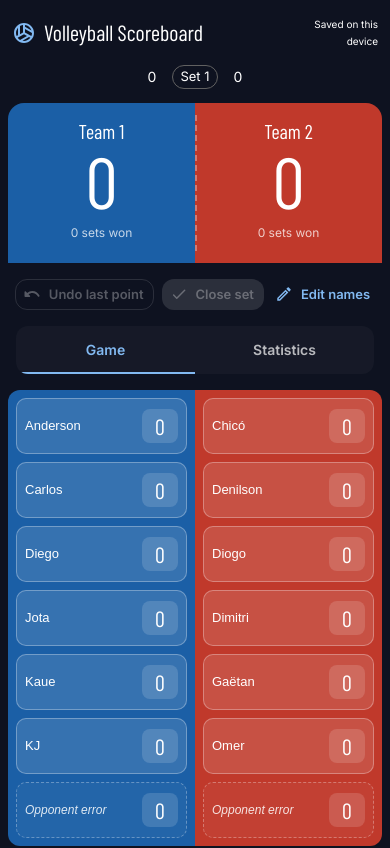
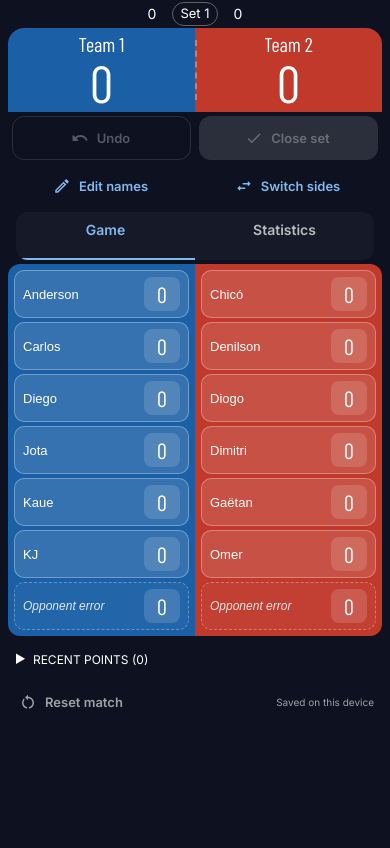
Before and after one commit to diogobas/volleyball_scoreboard, a React (Vite) app: page / in a window 390 px wide. Shown: the top 848 px of the page. Built offline with nearby package versions, Linux system fonts and the light colour scheme.

Commit message:
feat: add switch sides and compact mobile scoreboard layout

```diff
--- a/src/App.jsx
+++ b/src/App.jsx
@@ -1,10 +1,10 @@
 import { useEffect, useReducer, useState } from 'react';
 import { Alert, Box, Button, Chip, Dialog, DialogActions, DialogContent, DialogContentText, DialogTitle, Paper, Stack, Tab, Tabs, Typography } from '@mui/material';
-import SportsVolleyballOutlined from '@mui/icons-material/SportsVolleyballOutlined';
 import UndoRounded from '@mui/icons-material/UndoRounded';
 import EditOutlined from '@mui/icons-material/EditOutlined';
 import RestartAltRounded from '@mui/icons-material/RestartAltRounded';
 import CheckRounded from '@mui/icons-material/CheckRounded';
+import SwapHorizRounded from '@mui/icons-material/SwapHorizRounded';
 import { createMatch, matchReducer, restoreMatch, STORAGE_KEY, TEAM_IDS, teamScore } from './game/match';
 import { Roster, ScorePanel } from './components/TeamPanel';
 import EditTeamsDialog from './components/EditTeamsDialog';
@@ -25,6 +25,8 @@ export default function App() {
   const [saved, setSaved] = useState(false);
   const scoreA = teamScore(state.teams.A);
   const scoreB = teamScore(state.teams.B);
+  const teamOrder = state.sidesSwapped ? ['B', 'A'] : TEAM_IDS;
+  const [leftTeam, rightTeam] = teamOrder.map(id => state.teams[id]);
 
   useEffect(() => {
     try {
@@ -38,39 +40,35 @@ export default function App() {
 
   const last = state.log.at(-1);
   const closing = confirmation === 'closeSet';
-  return <Box component="main" className="app">
-    <Stack component="header" direction="row" sx={{ justifyContent: 'space-between', alignItems: 'center' }} className="app-header">
-      <Stack direction="row" sx={{ alignItems: 'center', gap: 1 }}>
-        <SportsVolleyballOutlined color="primary" />
-        <Typography component="h1" variant="h5">Volleyball Scoreboard</Typography>
-      </Stack>
-      <Typography variant="caption" color="text.secondary">{saved ? 'Saved on this device' : storageWarning ? 'Local saving unavailable' : 'Saving…'}</Typography>
-    </Stack>
+  return <Box component="main" className="app" aria-label="Volleyball Scoreboard">
     {storageWarning && <Alert severity="warning" onClose={() => setStorageWarning('')} sx={{ mx: 2, mb: 2 }}>{storageWarning}</Alert>}
     <Stack className="set-bar" direction="row" sx={{ alignItems: 'center', justifyContent: 'center', gap: 2 }}>
-      <Typography variant="body2">{state.teams.A.setsWon}</Typography>
+      <Typography variant="body2" aria-label={`Sets won by ${leftTeam.name}`}>{leftTeam.setsWon}</Typography>
       <Chip size="small" variant="outlined" label={`Set ${state.currentSet}`} />
-      <Typography variant="body2">{state.teams.B.setsWon}</Typography>
+      <Typography variant="body2" aria-label={`Sets won by ${rightTeam.name}`}>{rightTeam.setsWon}</Typography>
     </Stack>
-    <Box className="score-panels">{TEAM_IDS.map(id => <ScorePanel key={id} id={id} team={state.teams[id]} />)}</Box>
-    <Stack className="actions" direction="row" sx={{ justifyContent: 'center', gap: 1, flexWrap: 'wrap' }}>
-      <Button variant="outlined" size="small" startIcon={<UndoRounded />} disabled={!last} onClick={() => dispatch({ type: 'undo' })}>
-        {last?.type === 'set' ? 'Undo last set' : 'Undo last point'}
+    <Box className="score-panels">{teamOrder.map(id => <ScorePanel key={id} id={id} team={state.teams[id]} />)}</Box>
+    <Box className="actions">
+      <Button variant="outlined" size="small" startIcon={<UndoRounded />} disabled={!last}
+        aria-label={last?.type === 'set' ? 'Undo last set' : 'Undo last point'} onClick={() => dispatch({ type: 'undo' })}>
+        Undo
       </Button>
       <Button variant="contained" size="small" startIcon={<CheckRounded />} disabled={scoreA + scoreB === 0}
         onClick={() => setConfirmation('closeSet')}>Close set</Button>
       <Button size="small" startIcon={<EditOutlined />} onClick={() => setEditing(true)}>Edit names</Button>
-    </Stack>
+      <Button size="small" startIcon={<SwapHorizRounded />} aria-pressed={state.sidesSwapped}
+        onClick={() => dispatch({ type: 'switchSides' })}>Switch sides</Button>
+    </Box>
     <Tabs value={tab} onChange={(_, value) => setTab(value)} variant="fullWidth" className="tabs" aria-label="Match view">
       <Tab id="game-tab" aria-controls="game-panel" label="Game" />
       <Tab id="stats-tab" aria-controls="stats-panel" label="Statistics" />
     </Tabs>
     <Box role="tabpanel" id="game-panel" aria-labelledby="game-tab" hidden={tab !== 0}>
       {tab === 0 && <>
-        <Box className="rosters">{TEAM_IDS.map(id => <Roster key={id} id={id} team={state.teams[id]}
+        <Box className="rosters">{teamOrder.map(id => <Roster key={id} id={id} team={state.teams[id]}
           onPoint={(team, playerId) => dispatch({ type: 'point', team, playerId })} />)}</Box>
-        <Box className="log-wrap">
-          <Typography variant="overline" color="text.secondary">Recent points</Typography>
+        <Box component="details" className="log-wrap">
+          <Box component="summary"><Typography component="span" variant="overline" color="text.secondary">Recent points ({state.log.length})</Typography></Box>
           <Box className="log-list">
             {state.log.length === 0 ? <Typography variant="body2" color="text.secondary" sx={{ py: 1 }}>No points scored yet. Tap a player to start.</Typography>
               : state.log.slice(-40).reverse().map((entry, i) => <Paper key={state.log.length - i} className="log-item" elevation={0}>
@@ -84,17 +82,18 @@ export default function App() {
       </>}
     </Box>
     <Box role="tabpanel" id="stats-panel" aria-labelledby="stats-tab" hidden={tab !== 1}>
-      {tab === 1 && <Statistics state={state} />}
+      {tab === 1 && <Statistics state={state} teamOrder={teamOrder} />}
     </Box>
     <Box component="footer" className="footer">
       <Button color="inherit" size="small" startIcon={<RestartAltRounded />} onClick={() => setConfirmation('reset')}>Reset match</Button>
+      <Typography variant="caption" color="text.secondary">{saved ? 'Saved on this device' : storageWarning ? 'Local saving unavailable' : 'Saving…'}</Typography>
     </Box>
-    {editing && <EditTeamsDialog teams={state.teams} onClose={() => setEditing(false)}
+    {editing && <EditTeamsDialog teams={state.teams} teamOrder={teamOrder} onClose={() => setEditing(false)}
       onSave={teams => { dispatch({ type: 'edit', teams }); setEditing(false); }} />}
     <Dialog open={Boolean(confirmation)} onClose={() => setConfirmation(null)} aria-labelledby="confirm-title" aria-describedby="confirm-message">
       <DialogTitle id="confirm-title">{closing ? `Close set ${state.currentSet}?` : 'Reset match?'}</DialogTitle>
       <DialogContent><DialogContentText id="confirm-message">
-        {closing ? `Final score: ${state.teams.A.name} ${scoreA} × ${scoreB} ${state.teams.B.name}. Set scores will reset; match statistics will be kept.${scoreA === scoreB ? ' The score is tied, so neither team will be awarded a set.' : ''}`
+        {closing ? `Final score: ${leftTeam.name} ${teamScore(leftTeam)} × ${teamScore(rightTeam)} ${rightTeam.name}. Set scores will reset; match statistics will be kept.${scoreA === scoreB ? ' The score is tied, so neither team will be awarded a set.' : ''}`
           : 'All points, sets, and statistics will be cleared. Names will be kept. This cannot be undone.'}
       </DialogContentText></DialogContent>
       <DialogActions><Button onClick={() => setConfirmation(null)}>Cancel</Button>
--- a/src/components/EditTeamsDialog.jsx
+++ b/src/components/EditTeamsDialog.jsx
@@ -2,7 +2,7 @@ import { useState } from 'react';
 import { Box, Button, Dialog, DialogActions, DialogContent, DialogTitle, Stack, TextField, Typography } from '@mui/material';
 import { TEAM_IDS } from '../game/match';
 
-export default function EditTeamsDialog({ teams, onClose, onSave }) {
+export default function EditTeamsDialog({ teams, teamOrder, onClose, onSave }) {
   const [draft, setDraft] = useState(() => structuredClone(teams));
   const update = (id, name, index) => setDraft(previous => ({ ...previous, [id]: {
     ...previous[id], ...(index === undefined ? { name } : {
@@ -13,8 +13,8 @@ export default function EditTeamsDialog({ teams, onClose, onSave }) {
     <DialogTitle id="edit-title">Edit teams and players</DialogTitle>
     <DialogContent dividers>
       <Box className="edit-grid">
-        {TEAM_IDS.map((id, index) => <Stack key={id} spacing={2}>
-          <Typography variant="overline">Team {index + 1}</Typography>
+        {teamOrder.map(id => <Stack key={id} spacing={2}>
+          <Typography variant="overline">Team {TEAM_IDS.indexOf(id) + 1}</Typography>
           <TextField label="Team name" value={draft[id].name} onChange={e => update(id, e.target.value)}
             slotProps={{ htmlInput: { maxLength: 16 } }} fullWidth />
           {draft[id].players.filter(p => !p.isError).map((player, i) =>
--- a/src/components/Statistics.jsx
+++ b/src/components/Statistics.jsx
@@ -3,7 +3,7 @@ import EmojiEventsOutlined from '@mui/icons-material/EmojiEventsOutlined';
 import { TEAM_IDS } from '../game/match';
 import { teamColors } from '../theme';
 
-export default function Statistics({ state }) {
+export default function Statistics({ state, teamOrder }) {
   const scorers = TEAM_IDS.flatMap(id => state.teams[id].players.filter(p => !p.isError)
     .map(p => ({ ...p, teamName: state.teams[id].name })));
   const best = Math.max(0, ...scorers.map(p => p.matchPoints));
@@ -17,7 +17,7 @@ export default function Statistics({ state }) {
       <Typography variant="body2" color="text.secondary">{best ? `${best} ${best === 1 ? 'point' : 'points'}${leaders.length === 1 ? ` · ${leaders[0].teamName}` : ' · tied for the lead'}` : 'Score points to track match statistics.'}</Typography>
     </Paper>
     <Box className="stats-grid">
-      {TEAM_IDS.map(id => {
+      {teamOrder.map(id => {
         const team = state.teams[id];
         const max = Math.max(1, ...team.players.map(p => p.matchPoints));
         return <Box key={id}>
--- a/src/components/TeamPanel.jsx
+++ b/src/components/TeamPanel.jsx
@@ -6,7 +6,6 @@ export function ScorePanel({ id, team }) {
   return <Box className="score-panel" sx={{ bgcolor: teamColors[id] }}>
     <Typography component="h2" className="team-heading">{team.name}</Typography>
     <Typography component="p" className="score" aria-label={`Score for ${team.name}`} aria-live="polite">{teamScore(team)}</Typography>
-    <Typography variant="caption" sx={{ opacity: .75 }}>{team.setsWon} {team.setsWon === 1 ? 'set won' : 'sets won'}</Typography>
   </Box>;
 }
 
--- a/src/game/match.js
+++ b/src/game/match.js
@@ -8,6 +8,7 @@ const rosters = {
 export function createMatch() {
   return {
     currentSet: 1,
+    sidesSwapped: false,
     teams: Object.fromEntries(TEAM_IDS.map((id, index) => [id, {
       name: `Team ${index + 1}`,
       setsWon: 0,
@@ -25,6 +26,8 @@ export function teamScore(team) {
 
 export function matchReducer(state, action) {
   switch (action.type) {
+    case 'switchSides':
+      return { ...state, sidesSwapped: !state.sidesSwapped };
     case 'point': {
       const team = state.teams[action.team];
       const player = team?.players.find(p => p.id === action.playerId);
@@ -83,7 +86,7 @@ export function matchReducer(state, action) {
           name: action.teams[id].players[i].name.trim().slice(0, 20) || p.name }),
       }])) };
     case 'reset':
-      return { ...createMatch(), teams: Object.fromEntries(TEAM_IDS.map(id => [id, {
+      return { ...createMatch(), sidesSwapped: state.sidesSwapped, teams: Object.fromEntries(TEAM_IDS.map(id => [id, {
         ...state.teams[id], setsWon: 0,
         players: state.teams[id].players.map(p => ({ ...p, setPoints: 0, matchPoints: 0 })),
       }])) };
@@ -97,6 +100,7 @@ export function restoreMatch(raw) {
   if (!raw) return createMatch();
   const saved = JSON.parse(raw);
   const initial = createMatch();
+  initial.sidesSwapped = saved.sidesSwapped === true;
   for (const id of TEAM_IDS) {
     const team = saved.teams[id];
     if (typeof team.name !== 'string' || !team.name.trim() || team.name.length > 16 ||
--- a/src/styles.css
+++ b/src/styles.css
@@ -3,20 +3,22 @@
 body { margin: 0; min-width: 320px; }
 button, input { touch-action: manipulation; }
 .app { max-width: 900px; min-height: 100dvh; margin: auto; padding: var(--safe-area-inset-top, env(safe-area-inset-top, 0px)) var(--safe-area-inset-right, env(safe-area-inset-right, 0px)) var(--safe-area-inset-bottom, env(safe-area-inset-bottom, 0px)) var(--safe-area-inset-left, env(safe-area-inset-left, 0px)); }
-.app-header { padding: 20px 20px 12px; gap: 12px; }
-.app-header .MuiTypography-caption { text-align: right; }
-.set-bar { padding: 8px 0 14px; }
+.set-bar { padding: 4px 0; }
+.set-bar .MuiChip-root { height: 24px; }
 .score-panels, .rosters, .stats-grid, .edit-grid { display: grid; grid-template-columns: minmax(0, 1fr) minmax(0, 1fr); }
 .score-panels { position: relative; border-radius: 16px 16px 0 0; overflow: hidden; margin: 0 16px; }
 .score-panels::after { content: ''; position: absolute; top: 12px; bottom: 12px; left: 50%; border-left: 2px dashed #ffffff55; }
-.score-panel { padding: 16px 12px 20px; text-align: center; min-width: 0; }
-.score-panel .team-heading { font: 700 clamp(20px, 4vw, 28px) 'Barlow Condensed', sans-serif; overflow-wrap: anywhere; }
-.score-panel .score { font: 900 clamp(72px, 16vw, 112px)/1.05 'Barlow Condensed', sans-serif; font-variant-numeric: tabular-nums; }
-.actions { padding: 16px 12px; }
-.tabs { margin: 0 16px 16px; background: #ffffff08; border-radius: 12px; }
+.score-panel { padding: 8px 12px; text-align: center; min-width: 0; }
+.score-panel .team-heading { font: 700 clamp(20px, 4vw, 26px) 'Barlow Condensed', sans-serif; overflow-wrap: anywhere; }
+.score-panel .score { font: 900 clamp(60px, 15vw, 88px)/1 'Barlow Condensed', sans-serif; font-variant-numeric: tabular-nums; }
+.actions { display: grid; grid-template-columns: repeat(4, minmax(0, 1fr)); gap: 8px; padding: 4px 12px; }
+.actions .MuiButton-root { min-height: 44px; min-width: 0; padding: 4px 8px; }
+.tabs { margin: 0 16px 8px; background: #ffffff08; border-radius: 12px; }
+.tabs, .tabs .MuiTab-root { min-height: 36px; }
+.tabs .MuiTab-root { padding: 6px 12px; }
 .rosters { margin: 0 16px; border-radius: 12px; overflow: hidden; }
-.roster { min-width: 0; padding: 12px; }
-.player-button.MuiButtonBase-root { display: flex; justify-content: space-between; gap: 8px; width: 100%; min-height: 56px; padding: 8px 10px; margin-bottom: 8px; border: 1px solid #ffffff4d; border-radius: 10px; background: #ffffff1f; text-align: left; color: white; }
+.roster { min-width: 0; padding: 6px 8px; }
+.player-button.MuiButtonBase-root { display: flex; justify-content: space-between; gap: 8px; width: 100%; min-height: 48px; padding: 6px 10px; margin-bottom: 4px; border: 1px solid #ffffff4d; border-radius: 10px; background: #ffffff1f; text-align: left; color: white; }
 .player-button.MuiButtonBase-root:last-child { margin-bottom: 0; }
 .player-button.MuiButtonBase-root:hover { background: #ffffff30; }
 .player-button.Mui-focusVisible { outline: 3px solid white; outline-offset: -3px; }
@@ -24,32 +26,36 @@ button, input { touch-action: manipulation; }
 .player-name { font-size: 14px; overflow-wrap: anywhere; }
 .error-button .player-name { font-size: 12px; font-style: italic; opacity: .85; }
 .player-points.MuiChip-root { min-width: 36px; height: 34px; border-radius: 8px; background: #ffffff24; color: white; font: 700 22px 'Barlow Condensed', sans-serif; flex-shrink: 0; }
-.log-wrap { padding: 14px 16px; }
-.log-list { display: flex; flex-direction: column; gap: 6px; max-height: 180px; overflow-y: auto; }
+.log-wrap { padding: 4px 16px 0; }
+.log-wrap summary { cursor: pointer; min-height: 40px; align-content: center; }
+.log-wrap summary:focus-visible { outline: 2px solid #82b9f1; outline-offset: 2px; border-radius: 4px; }
+.log-list { display: flex; flex-direction: column; gap: 6px; max-height: 160px; overflow-y: auto; }
 .log-item.MuiPaper-root { display: flex; justify-content: space-between; align-items: center; gap: 12px; padding: 9px 12px; background: #ffffff08; background-image: none; overflow-wrap: anywhere; }
 .statistics { padding: 0 20px 20px; }
 .mvp-banner.MuiPaper-root { text-align: center; padding: 20px 16px; margin-bottom: 24px; overflow-wrap: anywhere; }
 .stats-grid, .edit-grid { gap: 24px; }
-.footer { text-align: center; padding: 8px 16px 24px; color: #ffffff99; }
+.footer { display: flex; align-items: center; justify-content: space-between; gap: 8px; padding: 0 16px 4px; color: #ffffff99; }
+.footer .MuiButton-root { min-height: 44px; }
+.footer .MuiTypography-caption { font-size: 10px; text-align: right; }
 @media (max-width: 450px) {
-  .app-header { padding: 16px 12px 8px; }
-  .app-header .MuiTypography-h5 { font-size: 22px; }
-  .app-header .MuiTypography-caption { font-size: 10px; max-width: 90px; }
+  .actions { grid-template-columns: repeat(2, minmax(0, 1fr)); gap: 4px 8px; }
+  .set-bar { padding: 2px 0; }
+  .score-panel { padding: 4px 12px; }
+  .score-panel .score { font-size: 52px; }
+  .tabs { margin-bottom: 4px; }
   .score-panels, .rosters { margin-left: 8px; margin-right: 8px; }
-  .roster { padding: 8px; }
-  .player-button.MuiButtonBase-root { padding: 8px; }
+  .roster { padding: 6px; }
+  .player-button.MuiButtonBase-root { padding: 6px 8px; }
   .player-name { font-size: 13px; }
   .stats-grid { gap: 16px; }
   .edit-grid { grid-template-columns: minmax(0, 1fr); }
 }
 @media (orientation: landscape) and (max-height: 600px) {
-  .app-header { padding-top: 8px; padding-bottom: 4px; }
-  .set-bar { padding: 4px 0 8px; }
+  .set-bar { padding: 4px 0; }
   .score-panel { display: flex; align-items: center; justify-content: center; flex-wrap: wrap; gap: 16px; padding: 8px 12px; }
   .score-panel .score { font-size: 48px; }
   .score-panel .team-heading { font-size: 22px; }
-  .score-panel .MuiTypography-caption { width: 100%; }
-  .actions { padding: 8px; }
+  .actions { padding: 4px 8px; }
   .tabs { margin-bottom: 8px; }
   .player-button.MuiButtonBase-root { min-height: 48px; }
 }
```
Also changed, not shown: 2 other files (tests, documents, lock files or other folders).
